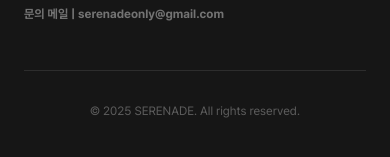
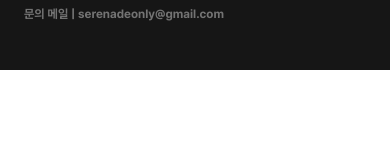
Before and after one commit to maju-wedding/serenade-website, a Next.js app: page / in a window 390 px wide. Shown: the part 9840-9997 px from the top of the page. After the commit the page ends 9910 px from the top, so only its background shows below. Built offline with nearby package versions, Linux system fonts and the light colour scheme.

Commit message:
feat: 모바일 대응

```diff
--- a/src/app/components/Footer.tsx
+++ b/src/app/components/Footer.tsx
@@ -127,13 +127,6 @@ export function Footer() {
               </a>
             </div>
           </div>
-
-          {/* Mobile copyright section */}
-          <div className="mt-12 pt-8 border-t border-white/10 text-center md:hidden">
-            <p className="text-xs text-white/30">
-              © 2025 SERENADE. All rights reserved.
-            </p>
-          </div>
         </div>
       </div>
     </footer>
```
